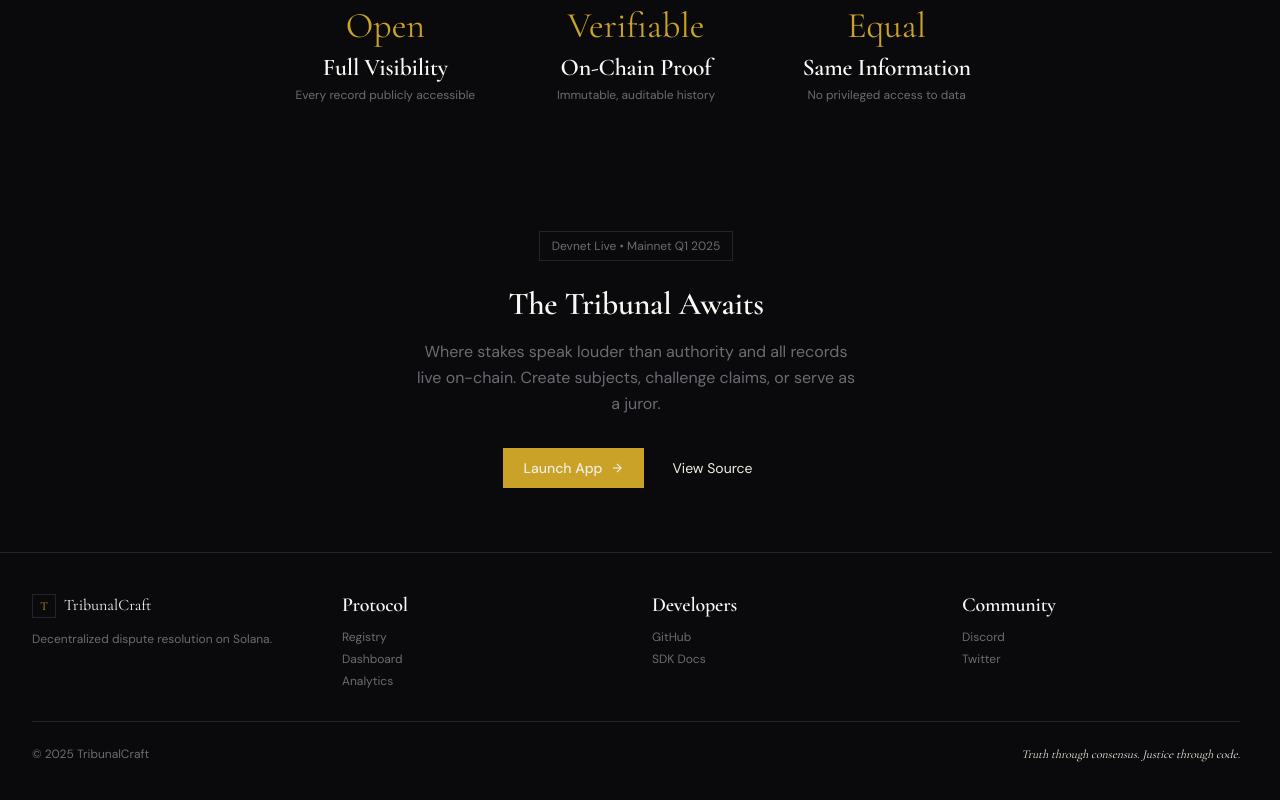
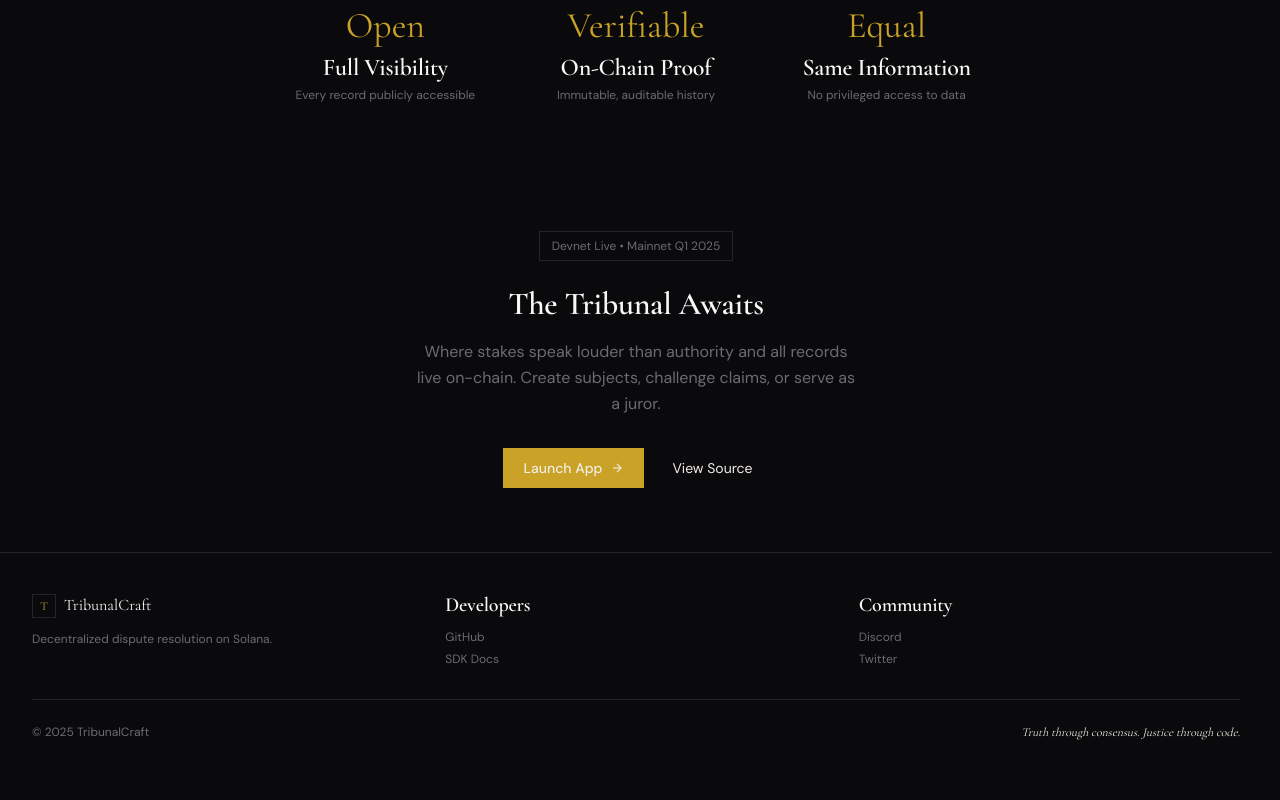
Before and after one commit to handcraftdev/tribunalcraft, a Next.js app in the folder app/: page / in a window 1280 px wide. Shown: the part 4650-5450 px from the top of the page. Built offline with nearby package versions, Linux system fonts and the light colour scheme; what @solana/wallet-adapter-react, @solana/wallet-adapter-react-ui would draw is missing.

Commit message:
Remove Protocol section from landing page footer

```diff
--- a/app/src/app/page.tsx
+++ b/app/src/app/page.tsx
@@ -666,7 +666,7 @@ export default function LandingPage() {
       {/* FOOTER */}
       <footer className="border-t border-slate-light/20 py-10">
         <div className="max-w-7xl mx-auto px-6 lg:px-8">
-          <div className="grid md:grid-cols-4 gap-8 mb-8">
+          <div className="grid md:grid-cols-3 gap-8 mb-8">
             <div>
               <div className="flex items-center gap-2 mb-3">
                 <div className="w-6 h-6 border border-gold/50 flex items-center justify-center">
@@ -675,15 +675,6 @@ export default function LandingPage() {
                 <span className="font-display text-ivory">TribunalCraft</span>
               </div>
               <p className="text-xs text-steel">Decentralized dispute resolution on Solana.</p>
-            </div>
-
-            <div>
-              <h4 className="text-ivory text-xs font-medium mb-3">Protocol</h4>
-              <ul className="space-y-1.5 text-xs text-steel">
-                <li><Link href="/registry" className="hover:text-parchment transition-colors">Registry</Link></li>
-                <li><Link href="/overview" className="hover:text-parchment transition-colors">Dashboard</Link></li>
-                <li><Link href="/analytics" className="hover:text-parchment transition-colors">Analytics</Link></li>
-              </ul>
             </div>
 
             <div>
```
